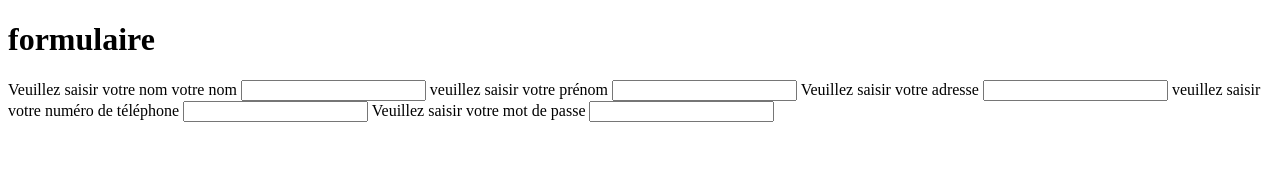
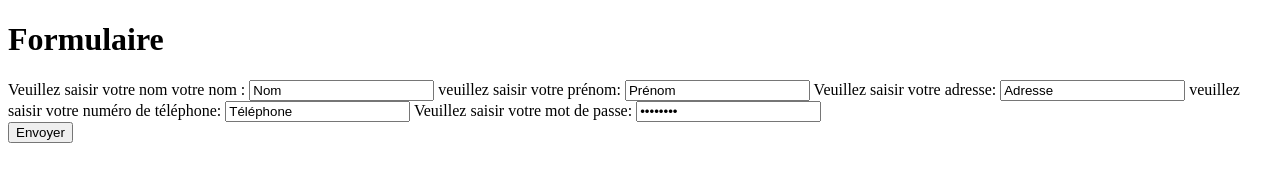
Before and after one commit to Famahub/workspace, a plain HTML site: page ExercicesHTML/Partie2/Exo5/index.html in a window 1280 px wide. Drawn offline with Linux system fonts and the light colour scheme.

Commit message:
update maquettage

```diff
--- a/ExercicesHTML/Partie2/Exo5/index.html
+++ b/ExercicesHTML/Partie2/Exo5/index.html
@@ -7,24 +7,27 @@
     <title>Exo5</title>
 </head>
 <body>
-    <h1>formulaire</h1>
+    <h1>Formulaire</h1>
+<div class="container">
+    <form>
+       <label for="nom">Veuillez saisir votre nom votre nom :</label>
+       <input type="text" name="nom" id="nom" value="Nom"/>
 
-    <form method="post" action="php traitement">
+       <label for="prénom">veuillez saisir votre prénom:</label>
+       <input type="text" name="prenom" id="prenom" value="Prénom"/>
 
-        <label for="nom">Veuillez saisir votre nom votre nom </label>
-       <input type="text" name="nom" id="nom"/>
+       <label for="adresse">Veuillez saisir votre adresse:</label>
+       <input type="adresse" name="adresse" id="adresse" value="Adresse"/>
 
-       <label for="prenom">veuillez saisir votre prénom </label>
-       <input type="text" name="prenom" id="prenom"/>
+       <label for="téléphone">veuillez saisir votre numéro de téléphone:</label>
+       <input type="text" name="téléphone" id="téléphone" value="Téléphone"/>
 
-       <label for="adresse">Veuillez saisir votre adresse</label>
-       <input type="adresse" name="adresse" id="adresse"/>
-
-       <label for="téléphone">veuillez saisir votre numéro de téléphone</label>
-       <input type="text" name="prenom" id="prenom"/>
-
-       <label for="password">Veuillez saisir votre mot de passe</label>
-       <input type="password" name="password" id="password"/>
+       <label for="password">Veuillez saisir votre mot de passe:</label>
+       <input type="password" name="password" id="password" value="Password"/>
+       <div class="button">
+        <button type="button">Envoyer</button>
+       </div>
     </form>
+</div>
 </body>
 </html>
```
Also changed, not shown: 5 other files.
